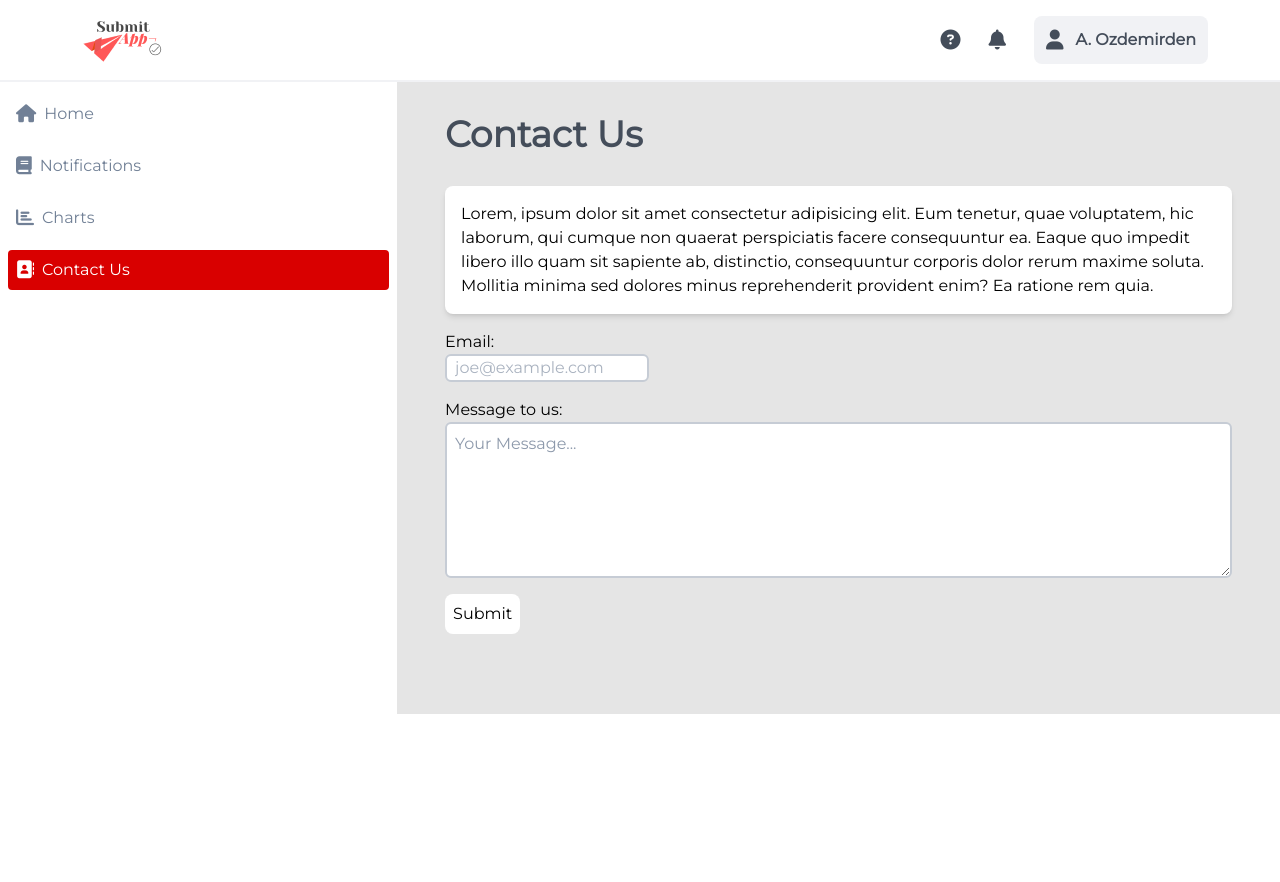
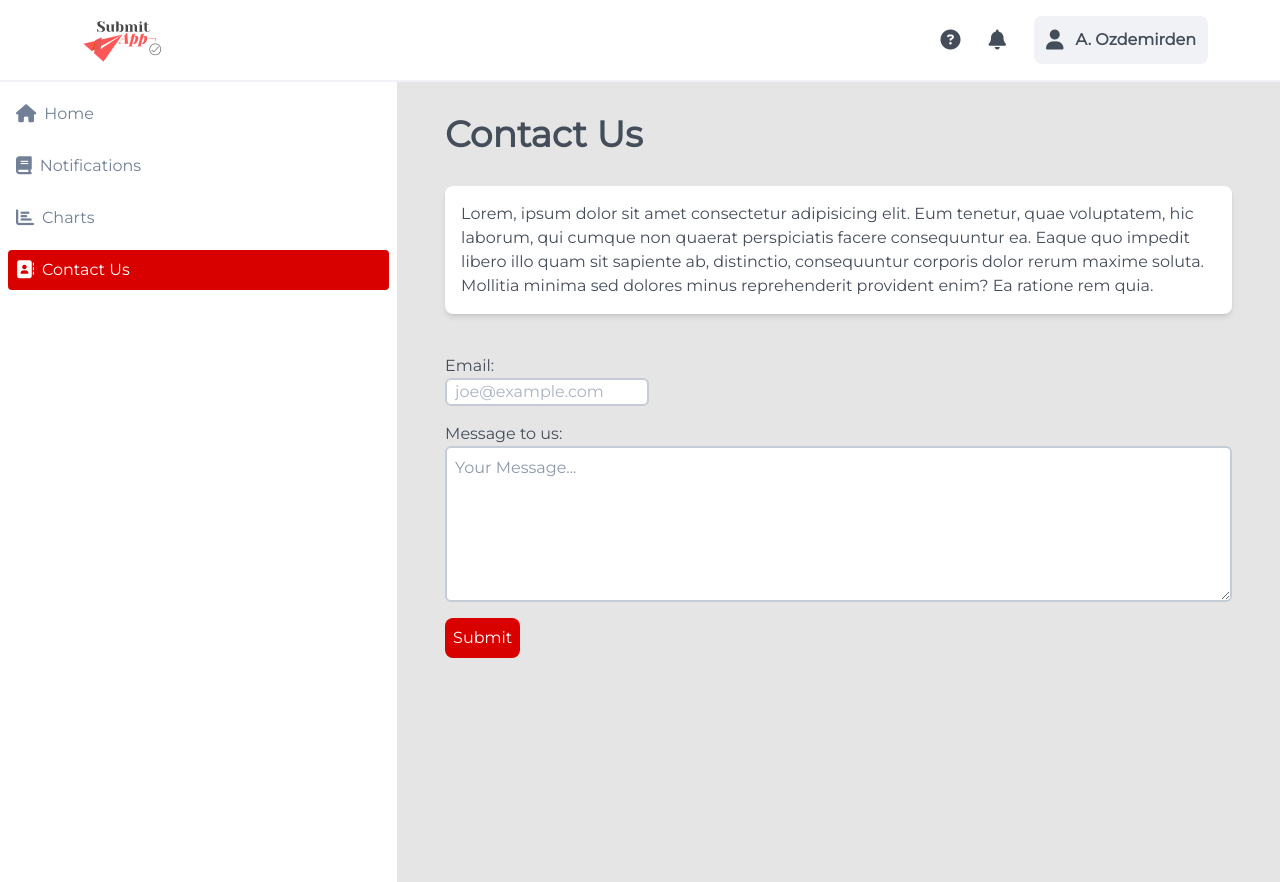
Before and after one commit to brkeudunman/react-collegues-project, a React (Create React App) app: page /contact in a window 1280 px wide. Before the commit the page ends 800 px from the top, so only its background shows below. Built offline with nearby package versions, Linux system fonts and the light colour scheme.

Commit message:
height problem fixed

```diff
--- a/src/App.js
+++ b/src/App.js
@@ -3,8 +3,6 @@ import Header from "./components/Header.js";
 import Main from './components/Main.js'
 import Navbar from "./components/Navbar/Navbar.js";
 import { QueryClient, QueryClientProvider } from 'react-query'
-
-
 
 const queryClient = new QueryClient();
 
@@ -12,7 +10,7 @@ function App() {
   return (
     <div className="font-montserrat h-full">
       <Header/>
-      <div className='flex md:justify-start bg-bg-metal h-full'>
+      <div className='flex md:justify-start bg-bg-metal min-h-full'>
         <Navbar/>
         <QueryClientProvider client={queryClient}>
           <Main/>
--- a/src/components/Main.js
+++ b/src/components/Main.js
@@ -8,10 +8,9 @@ import Contact from './pages/Contact/Contact'
 
 function Main() {
 
-
   return (
 
-    <div className='flex justify-center w-full h-full'>
+    <div className='flex justify-center w-full'>
       <Routes>
         <Route  path='/' element={<Cards></Cards>}></Route>
         <Route path='notifications' element={<Notifications></Notifications>}></Route>
--- a/src/components/Navbar/Navbar.js
+++ b/src/components/Navbar/Navbar.js
@@ -11,11 +11,10 @@ function Navbar() {
   return (
     <div className='bg-white flex flex-col md:w-auto'>
       {
-        jsonArr.map((element,index)=>{
+          jsonArr.map((element,index)=>{
           return (<NavbarButton elementTo={element.to} elementText={element.text} icoSelected={icoArr[index]}/>)
         })
       }
-
     </div>
   )
 }
--- a/src/components/pages/Cards/Cards.js
+++ b/src/components/pages/Cards/Cards.js
@@ -11,17 +11,18 @@ import fimg from '../../../imgs/6.png'
 
 function Cards() {
   return (
-    <div className='flex-col pb-5 w-full'>
+    <div className='pb-5 w-full'>
       <h1 className='md:text-4xl text-2xl font-bold text-gray-700 md:my-8 my-4 md:ml-12 md:text-start text-center'>Colleges & Programs </h1>
       <div className='grid lg:grid-cols-3 md:grid-cols-2 grid-cols-1 gap-5 mt-4 md:mx-12 mx-6 flex-1 '>
         <Card img={aimg}/>
         <Card img={bimg}/>
         <Card img={cimg} />
 
-
         <Card img={dimg}/>
         <Card img={eimg}/>
-        <Card img={fimg}/>
+        <Card img={fimg} />
+
+
       </div>
 
     </div>
--- a/src/components/pages/Contact/Contact.js
+++ b/src/components/pages/Contact/Contact.js
@@ -2,7 +2,7 @@ import React from 'react'
 import ContactForm from './Form/ContactForm'
 function Contact() {
   return (
-    <div className='md:px-12 px-3'>
+    <div className='md:px-12 px-3 text-gray-700'>
       <h1 className='md:text-4xl text-2xl font-bold text-gray-700 md:mt-8 mt-4 md:mb-8 mb-6 md:text-start text-center'>Contact Us</h1>
       <p className='bg-white rounded-lg border-not-metal shadow-md p-4' >Lorem, ipsum dolor sit amet consectetur adipisicing elit. Eum tenetur, quae voluptatem, hic laborum, qui cumque non quaerat perspiciatis facere consequuntur ea. Eaque quo impedit libero illo quam sit sapiente ab, distinctio, consequuntur corporis dolor rerum maxime soluta. Mollitia minima sed dolores minus reprehenderit provident enim? Ea ratione rem quia.</p>
       <ContactForm></ContactForm>
--- a/src/components/pages/Contact/Form/ContactForm.js
+++ b/src/components/pages/Contact/Form/ContactForm.js
@@ -14,8 +14,8 @@ function ContactForm() {
     }
 
     return (
-    <form onSubmit={handleSubmit(onSubmit)} className="flex flex-col mt-4" >
-      <p>Email: </p>
+    <form onSubmit={handleSubmit(onSubmit)} className="flex flex-col mt-4 text-gray-700" >
+      <p className='mt-6'>Email: </p>
       <input {...register("email")} className="self-start rounded-md border-2 placeholder:text-gray-300 pl-2" placeholder='joe@example.com'/>
       <p className='text-primary-400'>{errors.email?.message}</p>
 
@@ -23,7 +23,7 @@ function ContactForm() {
       <textarea {...register("message")} className="pt-2 pl-2 lg:pb-24 md:pb-20 pb-12 rounded-md border-2 conte" placeholder='Your Message...'/>
       <p className='text-primary-400'>{errors.message?.message}</p>
 
-      <input type="submit" className='bg-white p-2 mt-4 mb-20 rounded-lg self-start' value='Submit' />
+      <input type="submit" className='bg-primary-500 text-white p-2 mt-4 rounded-lg self-start cursor-pointer' value='Submit'/>
 
     </form>
     )
--- a/src/index.css
+++ b/src/index.css
@@ -1,3 +1,8 @@
 @tailwind base;
 @tailwind components;
 @tailwind utilities;
+
+
+html,body,#root{
+    height: 100%;
+}
```
